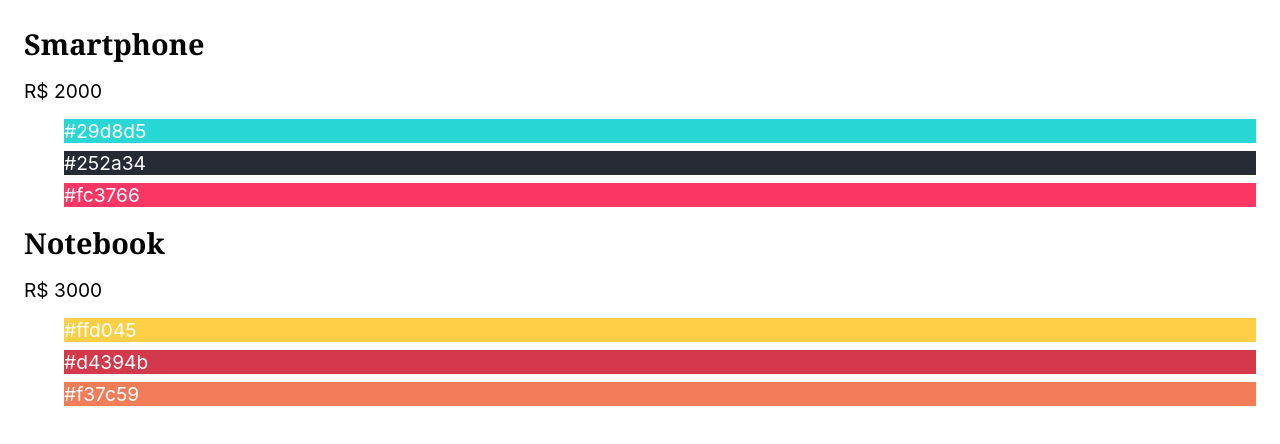
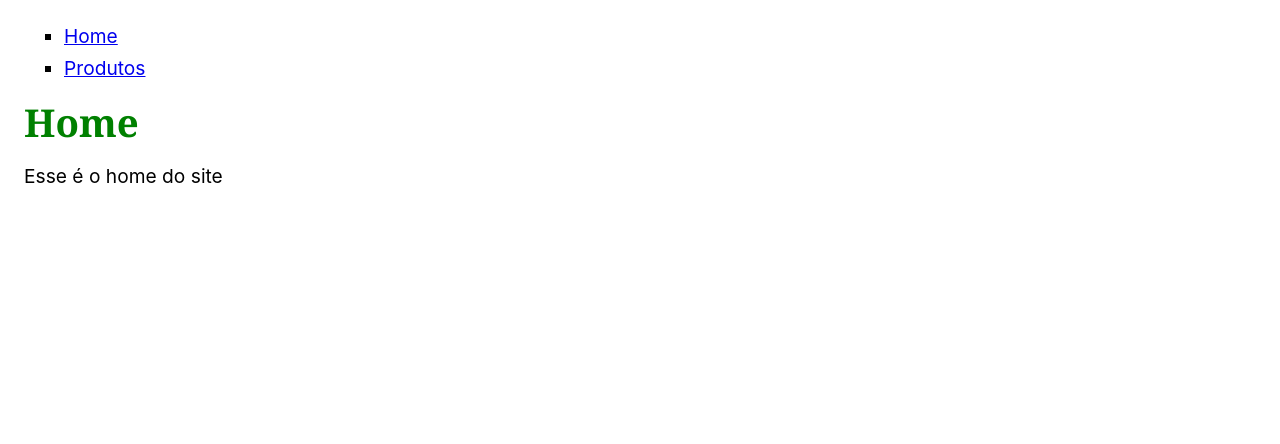
Before and after one commit to Chronoxpp/react_origamid, a React (Vite) app: page / in a window 1280 px wide. Shown: the top 444 px of the page. Built offline with nearby package versions, Linux system fonts and the light colour scheme.

Commit message:
Feat: implementa o desafio da aula 0212

```diff
--- a/src/App.jsx
+++ b/src/App.jsx
@@ -1,71 +1,24 @@
-// Organize os produtos como mostrado no vídeo
-// Mostre apenas produtos que forem mais caros que R$ 1500
+import Home from './Home';
+import PaginaDoSite from './PaginaDoSite';
+import Produtos from './Produtos';
+
+// Replique a interface como a apresentada na aula
+// Utilize a array abaixo para mostrar os produtos
+// Quebre em componentes o que precisar ser reutilizado
+// Dica: const { pathname } = window.location; (puxa o caminho do URL)
 const produtos = [
-  {
-    id: 1,
-    nome: 'Smartphone',
-    preco: 'R$ 2000',
-    cores: ['#29d8d5', '#252a34', '#fc3766'],
-  },
-  {
-    id: 2,
-    nome: 'Notebook',
-    preco: 'R$ 3000',
-    cores: ['#ffd045', '#d4394b', '#f37c59'],
-  },
-  {
-    id: 3,
-    nome: 'Tablet',
-    preco: 'R$ 1500',
-    cores: ['#365069', '#47c1c8', '#f95786'],
-  },
+  { nome: 'Notebook', propriedades: ['16gb ram', '512gb'] },
+  { nome: 'Smartphone', propriedades: ['2gb ram', '128gb'] },
 ];
+
 
 export default function App()
 {
-  let produtosAprovados = produtos.filter(
-    (produto) =>
-    {
-      const preco = Number(produto.preco.replace('R$ ', ''));
+  const pathname = window.location.pathname;
 
-      return preco > 1500;
-    }
-  );
-
-  function renderCores(cores)
-  {
-    const listaCores = cores.map(
-      (cor) =>
-      {
-        return (
-          <li style={{backgroundColor: cor, color: "white"}}>{cor}</li>
-        );
-      }
-    );
-
-    return (
-      <ul>
-        {listaCores}
-      </ul>
-    );
-  }
-
-  const pagina = produtosAprovados.map(
-    (produto) =>
-    {
-      return (
-        <div>
-          <h1>{produto.nome}</h1>
-          <p>{produto.preco}</p>
-          {renderCores(produto.cores)}
-        </div>
-      );
-    }
-  );
+  let nomePagina = pathname === '/' ? 'Home' : 'Produtos';
 
   return (
-    <section>
-      {pagina}
-    </section>
+      <PaginaDoSite nome={nomePagina} dados={(nomePagina === 'Produtos') && produtos} />
   );
 };
--- /dev/null
+++ b/src/Home.jsx
@@ -0,0 +1,13 @@
+import Menu from "./Menu";
+import PaginaDoSite from "./PaginaDoSite";
+import TituloPagina from "./TituloPagina";
+
+export default function Home()
+{
+    return (
+        <div>
+            <TituloPagina titulo="Home" />
+            <p>Esse é o home do site</p>
+        </div>
+    );
+}
--- /dev/null
+++ b/src/Menu.jsx
@@ -0,0 +1,16 @@
+export default function Menu()
+{
+    return (
+        <nav>
+            <ul>
+                <li>
+                    <a href="/">Home</a>
+                </li>
+
+                <li>
+                    <a href="/Produtos">Produtos</a>
+                </li>
+            </ul>
+        </nav>
+    );
+}
--- /dev/null
+++ b/src/PaginaDoSite.jsx
@@ -0,0 +1,19 @@
+import Menu from "./Menu";
+import Home from "./Home";
+import Produtos from "./Produtos";
+
+export default function PaginaDoSite({nome, dados = null})
+{
+    let pagina = null;
+    if (nome === 'Home')
+        pagina = <Home />
+    else if(nome === 'Produtos')
+        pagina = <Produtos produtos={dados}/>
+
+    return (
+        <>
+            <Menu />
+            {pagina}
+        </>
+    );
+}
--- /dev/null
+++ b/src/Produto.jsx
@@ -0,0 +1,16 @@
+export default function({nome, dados})
+{
+    return(
+        <div style={{border: "2px solid #333", padding: "8px"}}>
+            <p>{nome}</p>
+            <ul>
+                {dados.map(
+                    (propriedade, id) =>
+                    {
+                        return <li key={id}>{propriedade}</li>
+                    }
+                )}
+            </ul>
+        </div>
+    );
+}
--- /dev/null
+++ b/src/Produtos.jsx
@@ -0,0 +1,27 @@
+import Menu from "./Menu";
+import PaginaDoSite from "./PaginaDoSite";
+import TituloPagina from "./TituloPagina";
+import Produto from "./Produto";
+
+export default function Produtos({produtos})
+{
+    let listaProdutos = null;
+    listaProdutos = produtos.map(
+        (produto, id) =>
+        {
+            return (
+                <Produto key={id} nome={produto.nome} dados={produto.propriedades} />
+            );
+        }
+    );
+
+    return (
+        <div>
+            <TituloPagina titulo="Produtos" />
+
+            <div style={{display: "flex", flexDirection: "column", gap: "20px"}}>
+                {listaProdutos}
+            </div>
+        </div>
+    );
+}
--- /dev/null
+++ b/src/TituloPagina.jsx
@@ -0,0 +1,4 @@
+export default function TituloPagina({titulo})
+{
+    return <h1 style={{color: "green"}}>{titulo}</h1>
+}
--- a/src/main.jsx
+++ b/src/main.jsx
@@ -1,7 +1,10 @@
-import React from 'react';
+import React, { StrictMode } from 'react';
 import ReactDOM from 'react-dom/client'
 import App from './App'
+import '../public/style.css'
 
 ReactDOM.createRoot(document.getElementById('root')).render(
-    <App />
+    <StrictMode>
+        <App />
+    </StrictMode>
 )
```
